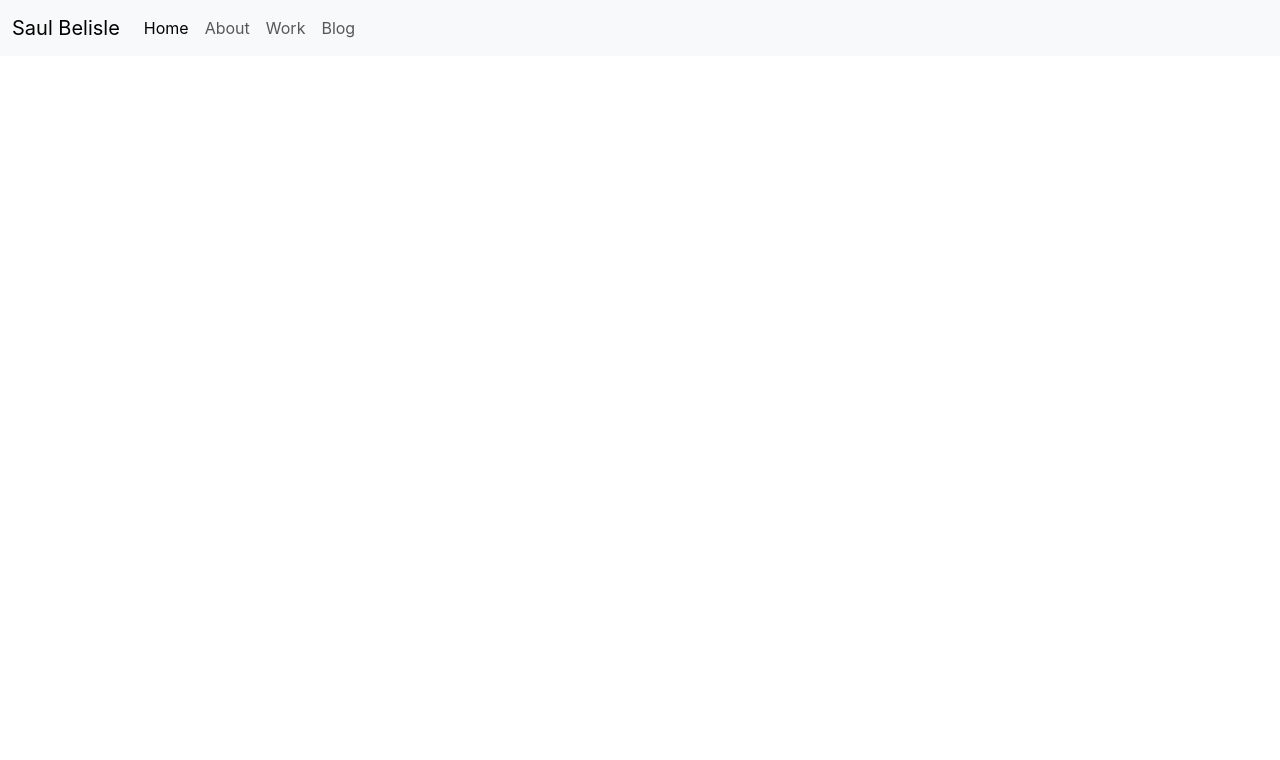
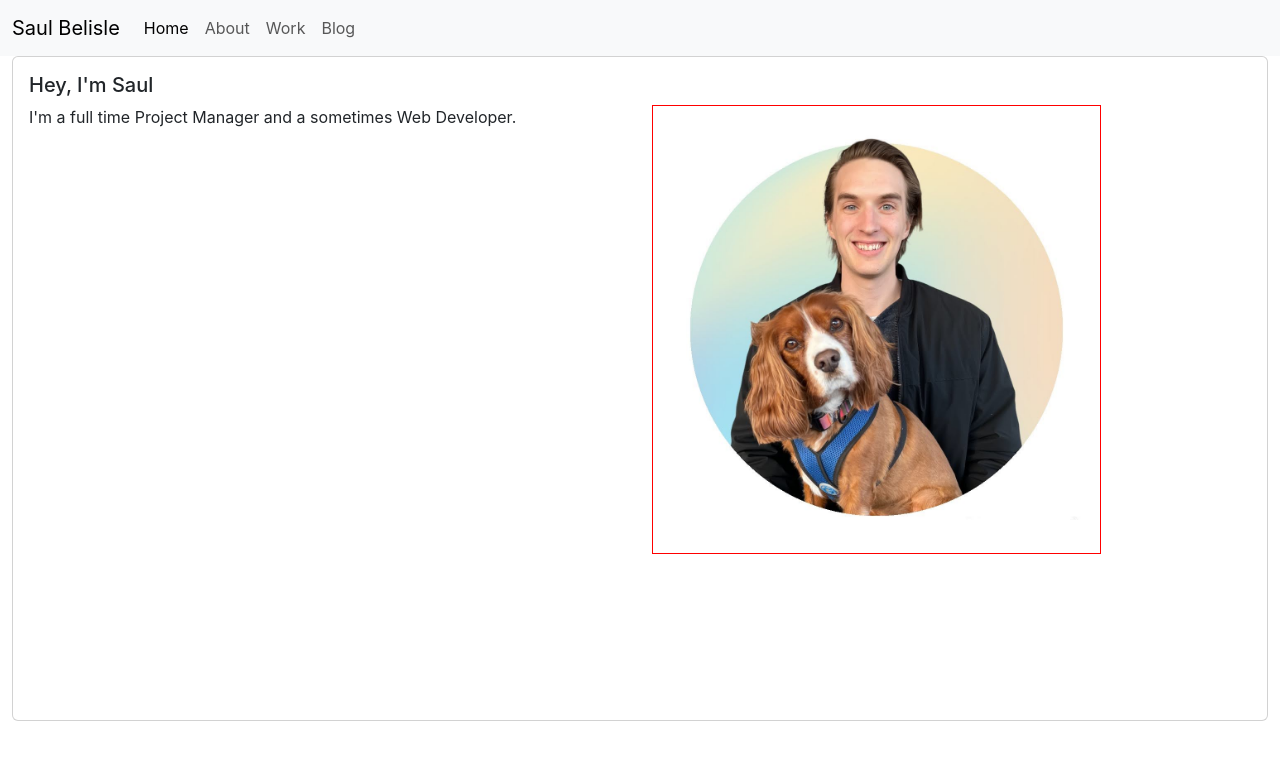
Before and after one commit to Saul-Good-Homie/Personal-Portfolio-V1, a React (Create React App) app: page / in a window 1280 px wide. Shown: the top 760 px of the page. Built offline with nearby package versions, Linux system fonts and the light colour scheme.

Commit message:
added profile image

```diff
--- a/src/App.js
+++ b/src/App.js
@@ -3,6 +3,9 @@ import React, { Component } from "react";
 import NavBar from "./Components/NavBar";
 import { Routes, BrowserRouter as Router } from "react-router-dom";
 import { Route } from "react-router";
+import Hero from "./Components/Hero";
+import About from "./Components/About";
+
 //import NoMatchPage from "./NoMatchPage";
 
 export default class App extends Component {
@@ -10,15 +13,17 @@ export default class App extends Component {
     return (
       <Router>
         <NavBar />
-        {/* <div className="container-fluid">
+        <div className="container-fluid">
+          <Hero />
+          <About />
           <Routes>
-            <Route path="/" exact element={<Login />} />
-            <Route path="/dashboard" exact element={<Dashboard />} />
+            {/* <Route path="/" exact element={<Hero />} /> */}
+            {/* <Route path="/dashboard" exact element={<Dashboard />} />
             <Route path="/Customers" exact element={<CustomerList />} />
             <Route path="/cart" exact element={<ShoppingCart />} />
-            <Route path="*" element={<NoMatchPage />} />
+            <Route path="*" element={<NoMatchPage />} /> */}
           </Routes>
-        </div> */}
+        </div>
       </Router>
     );
   }
--- /dev/null
+++ b/src/Components/About.js
@@ -0,0 +1,7 @@
+import React, { Component } from "react";
+
+export default class About extends Component {
+  render() {
+    return;
+  }
+}
--- /dev/null
+++ b/src/Components/Hero.js
@@ -0,0 +1,43 @@
+import React, { Component } from "react";
+import ProfilePic from "../Images/profile_pic_1.jpeg";
+
+export default class Hero extends Component {
+  render() {
+    return (
+      <div className="card">
+        <div className="card-body">
+          <h5 className="card-title">Hey, I'm Saul</h5>
+
+          <div className="row">
+            <div className="left-card col">
+              <p className="card-text">
+                I'm a full time Project Manager and a sometimes Web Developer.
+              </p>
+              {/* <div className="row">
+                <span className="bg bg-primary">Short</span>
+                <span className="bg bg-primary">Medium</span>
+                <span className="bg bg-primary">Long</span>
+              </div> */}
+            </div>
+
+            <div className="right-card col">
+              <img
+                className="profile-pic img-fluid"
+                src={ProfilePic}
+                alt="Profile photo of Saul with his dog Dusty"
+              />
+            </div>
+          </div>
+        </div>
+      </div>
+    );
+  }
+
+  componentDidMount() {}
+
+  componentDidUpdate() {}
+
+  componentWillUnmount() {
+    //console.log("component will unmount - product");
+  }
+}
--- a/src/index.css
+++ b/src/index.css
@@ -1,13 +1,18 @@
 body {
   margin: 0;
-  font-family: -apple-system, BlinkMacSystemFont, 'Segoe UI', 'Roboto', 'Oxygen',
-    'Ubuntu', 'Cantarell', 'Fira Sans', 'Droid Sans', 'Helvetica Neue',
+  font-family: -apple-system, BlinkMacSystemFont, "Segoe UI", "Roboto", "Oxygen",
+    "Ubuntu", "Cantarell", "Fira Sans", "Droid Sans", "Helvetica Neue",
     sans-serif;
   -webkit-font-smoothing: antialiased;
   -moz-osx-font-smoothing: grayscale;
 }
 
 code {
-  font-family: source-code-pro, Menlo, Monaco, Consolas, 'Courier New',
+  font-family: source-code-pro, Menlo, Monaco, Consolas, "Courier New",
     monospace;
 }
+
+.profile-pic {
+  max-height: 75%;
+  border: 1px solid red;
+}
```
Also changed, not shown: src/Components/HeroProfile.js (added), src/Images/profile_pic_1.jpeg (added).
